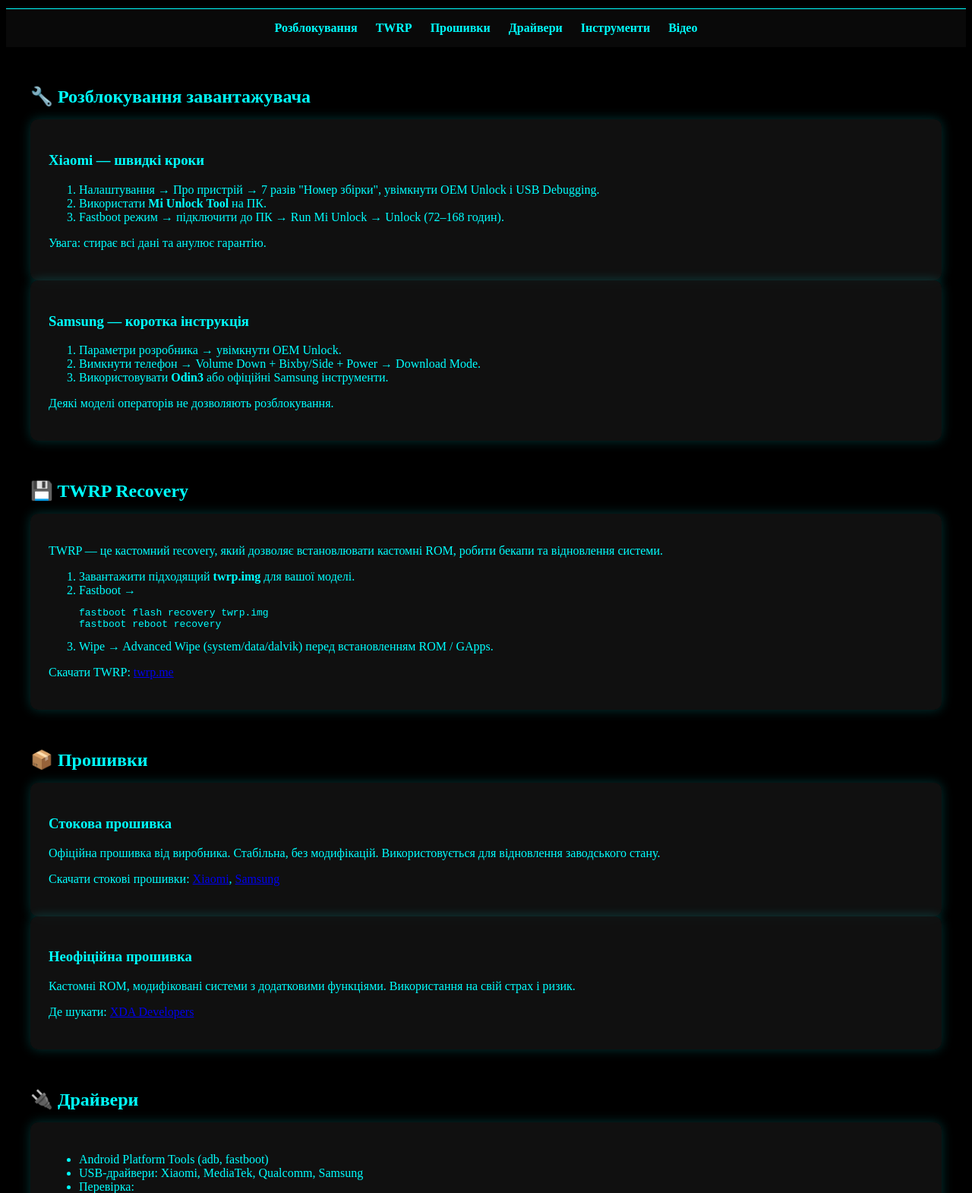
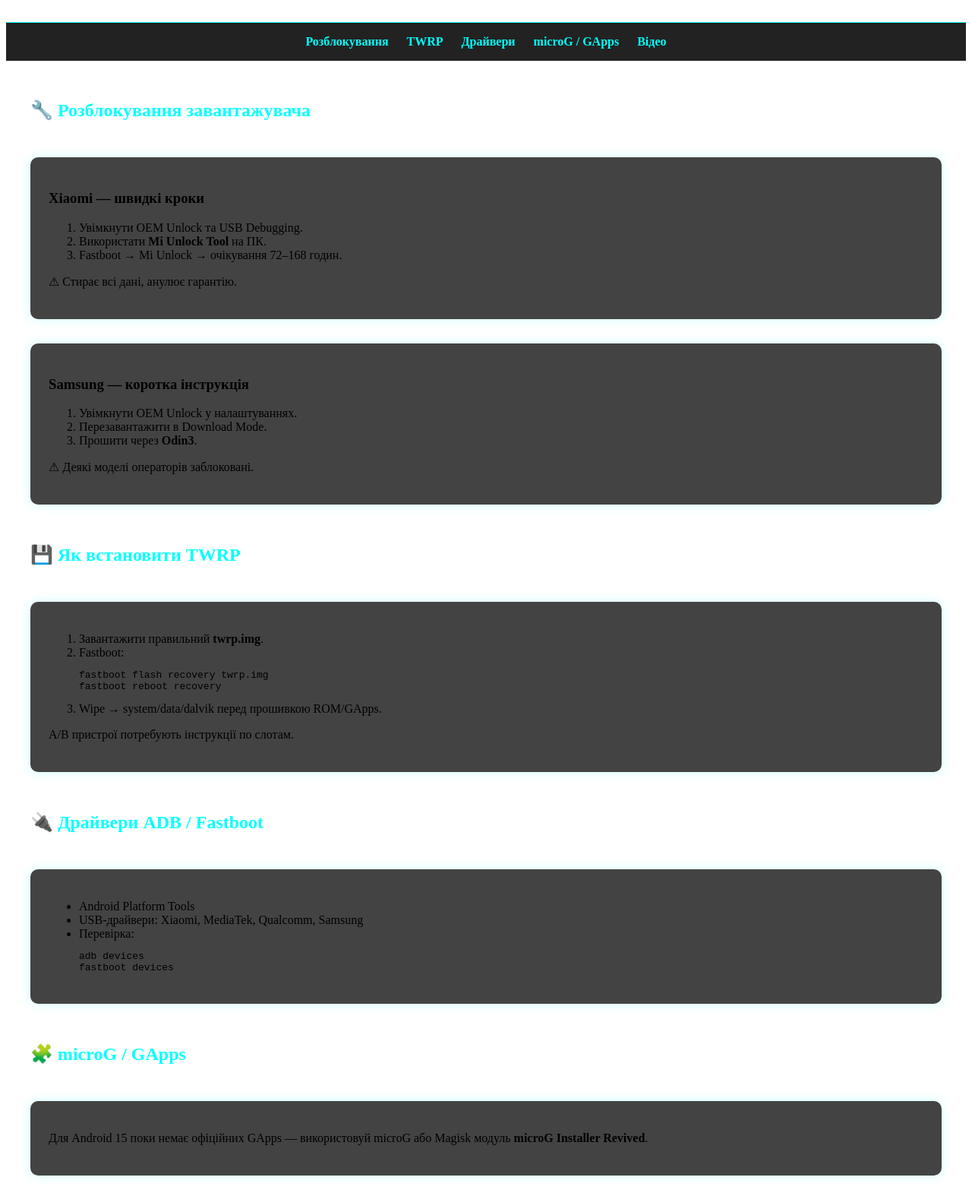
Before and after one commit to tprp931/HyperOS-Guide-2, a plain HTML site: page index.html in a window 1280 px wide. Shown: the part 135-1705 px from the top of the page at 76% size. Drawn offline with Linux system fonts and the light colour scheme.

Commit message:
Update index.html

```diff
--- a/index.html
+++ b/index.html
@@ -1,87 +1,88 @@
-<!DOCTYPE html>
-<html lang="uk">
+не надо <!DOCTYPE html>
+<html lang="uk" data-theme="dark">
 <head>
     <meta charset="utf-8">
-    <meta name="viewport" content="width=device-width, initial-scale=1">
+    <meta name="viewport" content="width=device-width,initial-scale=1">
     <title>HyperOS — Гайд з прошивки телефонів</title>
     <link rel="stylesheet" href="style.css">
 </head>
-<body data-theme="dark">
-<header role="banner">
+<body>
+
+<!-- ================= HEADER ================= -->
+
+<header>
     <div class="logo">H</div>
+
     <div class="title">
         <h1 class="glow">HyperOS — Гайд з прошивки телефонів</h1>
         <p>Інструкції: TWRP, розблокування bootloader, ADB / Fastboot, microG</p>
     </div>
-    <button class="toggle-btn">🌙 / ☀️</button>
+
+    <!-- Переключатель темы -->
+    <button id="themeToggle" class="toggle-btn">🌙</button>
 </header>
 
-<nav class="topnav" role="navigation" aria-label="Головне меню">
+<!-- ================= NAVIGATION ================= -->
+
+<nav class="topnav">
     <a href="#bootloader">Розблокування</a>
     <a href="#twrp">TWRP</a>
-    <a href="#firmware">Прошивки</a>
     <a href="#drivers">Драйвери</a>
-    <a href="#tools">Інструменти</a>
+    <a href="#gms">microG / GApps</a>
     <a href="#videos">Відео</a>
 </nav>
 
-<div class="wrap" role="main">
+<!-- ================= CONTENT ================= -->
+
+<div class="wrap">
+
     <main>
-        <section id="bootloader">
-            <h2 class="section">🔧 Розблокування завантажувача</h2>
-            <div class="card howto">
+
+        <!-- Bootloader -->
+        <h2 class="section" id="bootloader">🔧 Розблокування завантажувача</h2>
+
+        <div class="card howto fade">
             <h3>Xiaomi — швидкі кроки</h3>
             <ol>
-                    <li>Налаштування → Про пристрій → 7 разів "Номер збірки", увімкнути <span class="kbd">OEM Unlock</span> і <span class="kbd">USB Debugging</span>.</li>
+                <li>Увімкнути <span class="kbd">OEM Unlock</span> та <span class="kbd">USB Debugging</span>.</li>
                 <li>Використати <b>Mi Unlock Tool</b> на ПК.</li>
-                    <li>Fastboot режим → підключити до ПК → Run Mi Unlock → Unlock (72–168 годин).</li>
+                <li>Fastboot → Mi Unlock → очікування 72–168 годин.</li>
             </ol>
-                <p class="muted">Увага: стирає всі дані та анулює гарантію.</p>
+            <p class="muted">⚠ Стирає всі дані, анулює гарантію.</p>
         </div>
-            <div class="card howto">
+
+        <div class="card howto fade">
             <h3>Samsung — коротка інструкція</h3>
             <ol>
-                    <li>Параметри розробника → увімкнути <span class="kbd">OEM Unlock</span>.</li>
-                    <li>Вимкнути телефон → <span class="kbd">Volume Down + Bixby/Side + Power</span> → Download Mode.</li>
-                    <li>Використовувати <b>Odin3</b> або офіційні Samsung інструменти.</li>
+                <li>Увімкнути <span class="kbd">OEM Unlock</span> у налаштуваннях.</li>
+                <li>Перезавантажити в Download Mode.</li>
+                <li>Прошити через <b>Odin3</b>.</li>
             </ol>
-                <p class="muted">Деякі моделі операторів не дозволяють розблокування.</p>
+            <p class="muted">⚠ Деякі моделі операторів заблоковані.</p>
         </div>
-        </section>
 
-        <section id="twrp">
-            <h2 class="section">💾 TWRP Recovery</h2>
-            <div class="card howto">
-                <p>TWRP — це кастомний recovery, який дозволяє встановлювати кастомні ROM, робити бекапи та відновлення системи.</p>
+        <!-- TWRP -->
+        <h2 class="section" id="twrp">💾 Як встановити TWRP</h2>
+
+        <div class="card howto fade">
             <ol>
-                    <li>Завантажити підходящий <b>twrp.img</b> для вашої моделі.</li>
-                    <li>Fastboot → <pre>fastboot flash recovery twrp.img
-fastboot reboot recovery</pre></li>
-                    <li>Wipe → Advanced Wipe (system/data/dalvik) перед встановленням ROM / GApps.</li>
+                <li>Завантажити правильний <b>twrp.img</b>.</li>
+                <li>
+                    Fastboot:
+<pre>fastboot flash recovery twrp.img
+fastboot reboot recovery</pre>
+                </li>
+                <li>Wipe → system/data/dalvik перед прошивкою ROM/GApps.</li>
             </ol>
-                <p>Скачати TWRP: <a href="https://twrp.me/" target="_blank">twrp.me</a></p>
+            <p class="muted">A/B пристрої потребують інструкції по слотам.</p>
         </div>
-        </section>
 
-        <section id="firmware">
-            <h2 class="section">📦 Прошивки</h2>
-            <div class="card howto">
-                <h3>Стокова прошивка</h3>
-                <p>Офіційна прошивка від виробника. Стабільна, без модифікацій. Використовується для відновлення заводського стану.</p>
-                <p>Скачати стокові прошивки: <a href="https://xiaomi-miui.ru/" target="_blank">Xiaomi</a>, <a href="https://samsung-firmware.org/" target="_blank">Samsung</a></p>
-            </div>
-            <div class="card howto">
-                <h3>Неофіційна прошивка</h3>
-                <p>Кастомні ROM, модифіковані системи з додатковими функціями. Використання на свій страх і ризик.</p>
-                <p>Де шукати: <a href="https://forum.xda-developers.com/" target="_blank">XDA Developers</a></p>
-            </div>
-        </section>
+        <!-- Drivers -->
+        <h2 class="section" id="drivers">🔌 Драйвери ADB / Fastboot</h2>
 
-        <section id="drivers">
-            <h2 class="section">🔌 Драйвери</h2>
-            <div class="card">
+        <div class="card fade">
 <ul>
-                    <li>Android Platform Tools (adb, fastboot)</li>
+<li>Android Platform Tools</li>
 <li>USB-драйвери: Xiaomi, MediaTek, Qualcomm, Samsung</li>
 <li>Перевірка:
 <pre>adb devices
@@ -89,56 +90,106 @@
 </li>
 </ul>
         </div>
-        </section>
 
-        <section id="tools">
-            <h2 class="section">🛠 Інструменти</h2>
-            <div class="card tools-section">
+        <!-- microG -->
+        <h2 class="section" id="gms">🧩 microG / GApps</h2>
+
+        <div class="card fade">
+            <p class="muted">
+                Для Android 15 поки немає офіційних GApps — використовуй microG або Magisk модуль
+                <b>microG Installer Revived</b>.
+            </p>
+        </div>
+
+        <!-- Videos -->
+        <h2 class="section" id="videos">🎬 Відеоінструкції</h2>
+
+        <div class="card fade">
+            <h3>Розблокування завантажувача (Xiaomi)</h3>
+            <div class="video-wrap">
+                <iframe src="https://www.youtube.com/embed/FuT4VF8nLrQ" allowfullscreen></iframe>
+            </div>
+        </div>
+
+        <div class="card fade">
+            <h3>Розблокування / прошивка Samsung</h3>
+            <div class="video-wrap">
+                <iframe src="https://www.youtube.com/embed/coyR1MDuR4k?start=2" allowfullscreen></iframe>
+            </div>
+        </div>
+
+    </main>
+
+    <!-- ================= ASIDE ================= -->
+
+    <aside>
+
+        <div class="card fade">
+            <strong>Коротка пам'ятка</strong>
+            <p class="muted">1) Бекап. 2) OEM Unlock стирає дані. 3) Використовуй офіційні інструменти.</p>
+        </div>
+
+        <div class="card fade">
+            <strong>Швидкі команди</strong>
+<pre>adb devices
+adb reboot bootloader
+fastboot flash recovery twrp.img</pre>
+        </div>
+
+        <div class="card tools-section fade">
+            <h2>📥 Інструменти</h2>
+
             <div class="tool-card">
                 <h3>🔓 Mi Flash Unlock</h3>
                 <a href="files/Mi-Unlock-Tool.zip" download class="download-btn">Скачати</a>
             </div>
+
             <div class="tool-card">
                 <h3>🛠 Mi Flash Tool</h3>
                 <a href="files/Mi-Flash-Tool.zip" download class="download-btn">Скачати</a>
             </div>
+
             <div class="tool-card">
                 <h3>📦 MTK USB Drivers</h3>
                 <a href="files/MTK-Driver-v5.2307.zip" download class="download-btn">Скачати</a>
             </div>
+
             <div class="tool-card">
                 <h3>📦 Samsung USB Drivers</h3>
                 <a href="files/Samsung-Drivers.zip" download class="download-btn">Скачати</a>
             </div>
+
             <div class="tool-card">
                 <h3>📱 Odin3</h3>
                 <a href="files/Odin3.zip" download class="download-btn">Скачати</a>
             </div>
+
             <div class="tool-card">
                 <h3>🛠 Platform-Tools</h3>
                 <a href="files/Platform-Tools.zip" download class="download-btn">Скачати</a>
             </div>
+
         </div>
-        </section>
 
-        <section id="videos">
-            <h2 class="section">🎬 Відеоінструкції</h2>
-            <div class="card video-card">
-                <h3>Розблокування Xiaomi</h3>
-                <iframe src="https://www.youtube.com/embed/FuT4VF8nLrQ" allowfullscreen></iframe>
+    </aside>
+
 </div>
-            <div class="card video-card">
-                <h3>Прошивка Samsung</h3>
-                <iframe src="https://www.youtube.com/embed/coyR1MDuR4k?start=2" allowfullscreen></iframe>
-            </div>
-        </section>
-    </main>
-</div>
+
+<!-- ================= FOOTER ================= -->
 
 <footer>
     © 2025 HyperOS Guide
 </footer>
 
-<script src="script.js"></script>
+<!-- ================= JS: Переключение темы ================= -->
+
+<script>
+document.getElementById("themeToggle").onclick = () => {
+    const html = document.documentElement;
+    const dark = html.getAttribute("data-theme") === "dark";
+    html.setAttribute("data-theme", dark ? "light" : "dark");
+};
+</script>
+
 </body>
 </html>
```
Lines whose indentation alone changed are shown as unchanged.
